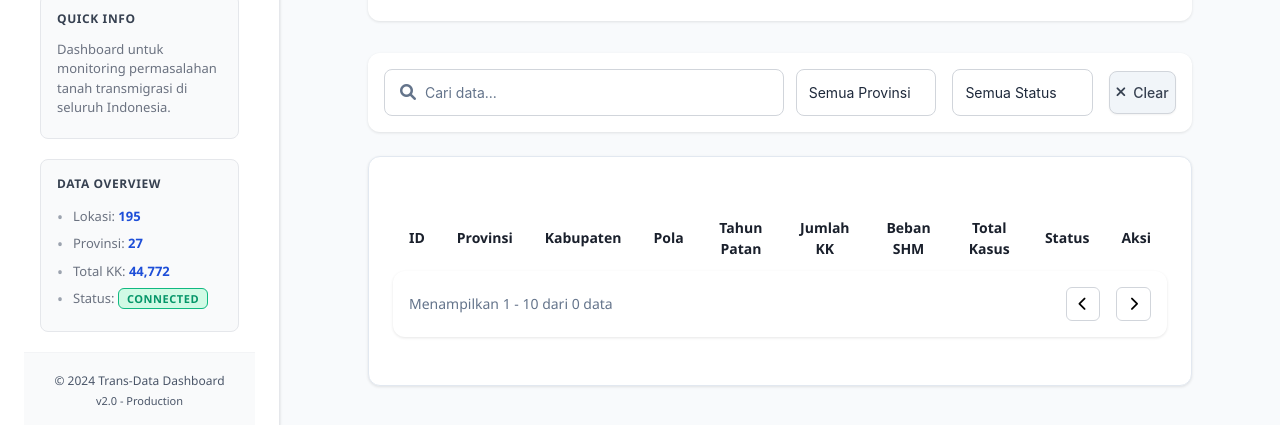
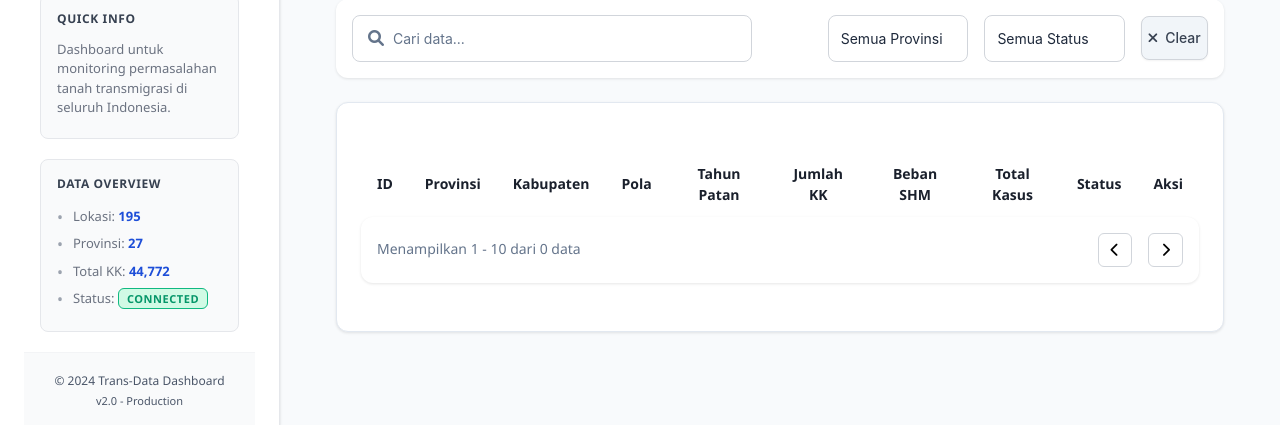
Before and after one commit to abah/PERMASALAHAN-TANAH, a website: page data.html in a window 1280 px wide. Shown: the part 375-800 px from the top of the page. Drawn offline with Linux system fonts and the light colour scheme; no server answers.

Commit message:
Fix: CSS conflicts resolved - Removed old container and content styles

```diff
--- a/styles.css
+++ b/styles.css
@@ -12,11 +12,7 @@ body {
     line-height: 1.6;
 }
 
-.container {
-    display: flex;
-    flex-direction: column;
-    height: 100vh;
-}
+/* Container - REMOVED (Using Ultimate Dashboard) */
 
 /* Header Styling - REMOVED (Using Ultimate Dashboard Header) */
     color: #ffffff;
@@ -160,21 +156,11 @@ body {
     color: #dc2626 !important;
 }
 
-/* Main Content Layout */
-.main-content {
-    display: flex;
-    flex: 1;
-    overflow: hidden;
-}
+/* Main Content Layout - REMOVED (Using Ultimate Dashboard) */
 
 /* Sidebar Styles - Moved to sidebar.css */
 
-/* Content Area */
-.content {
-    flex: 1;
-    padding: 2rem;
-    overflow-y: auto;
-}
+/* Content Area - REMOVED (Using Ultimate Dashboard) */
 
 /* Filter Section */
 .filter-section {
```
Also changed, not shown: css/design-system/ultimate-dashboard.css (+10 -8 lines).
